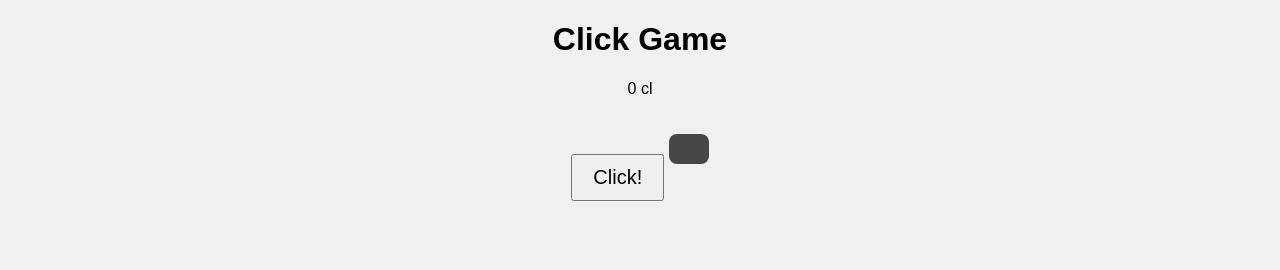
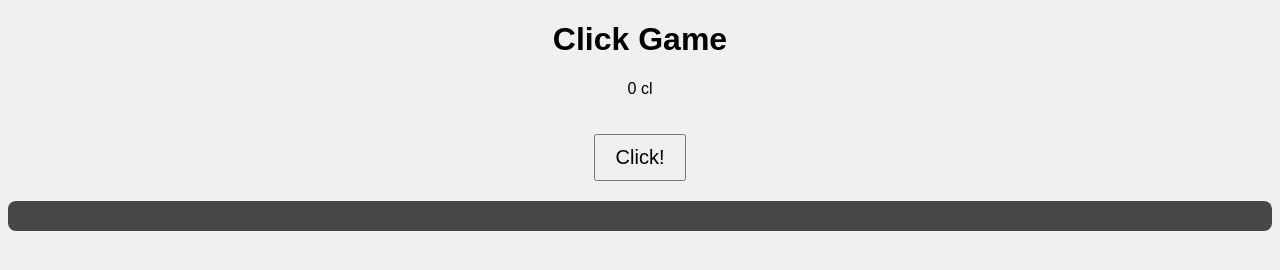
Before and after one commit to LeadPb8282/Click, a plain HTML site: page index.html in a window 1280 px wide. Drawn offline with Linux system fonts and the light colour scheme.

Commit message:
Update style.css

```diff
--- a/style.css
+++ b/style.css
@@ -16,8 +16,8 @@ button:active {
 }
 
 #message {
-  display: inline-block;
   white-space: nowrap;
+  overflow: visible;
   margin: 20px auto;
   padding: 15px 20px;
   background-color: rgba(0, 0, 0, 0.7);
```
